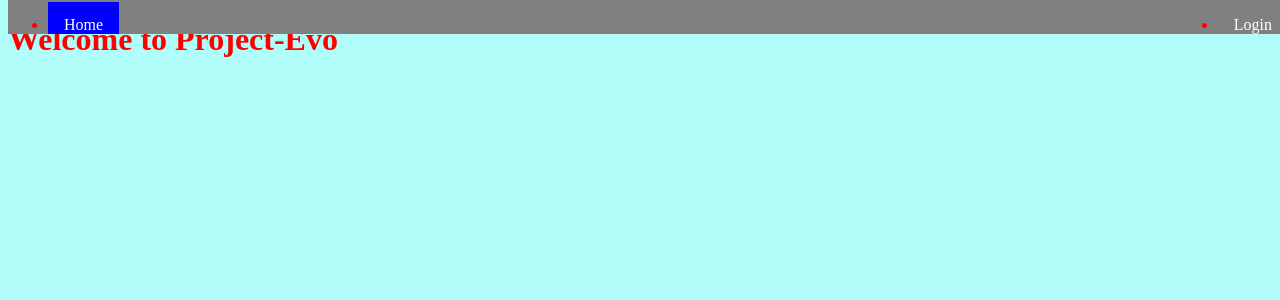
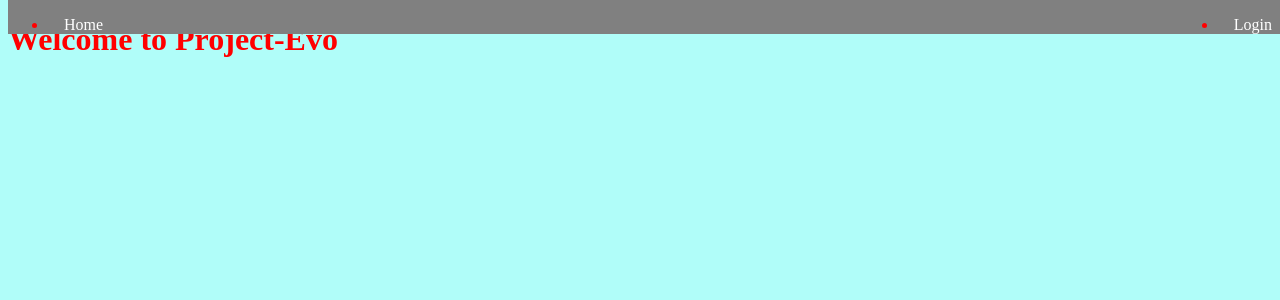
Before and after one commit to EvanMoeller/Project-Evo, a Flask app: page / in a window 1280 px wide. Shown: the top 300 px of the page. Run offline with Flask 2, Linux system fonts and the light colour scheme.

Commit message:
Added user home page

```diff
--- a/src/server.py
+++ b/src/server.py
@@ -2,13 +2,22 @@ from flask import Flask, render_template
 
 app = Flask(__name__)
 
+#frontpage
 @app.route("/")
 def main():
     return render_template('index.html')
 
+#login system
 @app.route("/login")
 def login():
     return render_template('login.html')
 
+#user home page
+@app.route("/home")
+def home():
+    return render_template('home.html')
+
+
+#port setup for server initialization
 if __name__ == "__main__":
     app.run(debug=True, host="0.0.0.0", port=80)
--- a/src/templates/index.html
+++ b/src/templates/index.html
@@ -7,7 +7,7 @@
     <body>
         <div class="navbar">
             <ul>
-                <li><a class="active" href="{{ url_for('main') }}">Home</a></li>
+                <li><a href="{{ url_for('home') }}">Home</a></li>
                 <li style="float:right"><a href="{{ url_for('login') }}">Login</a></li>
             </ul>
         </div>
```
